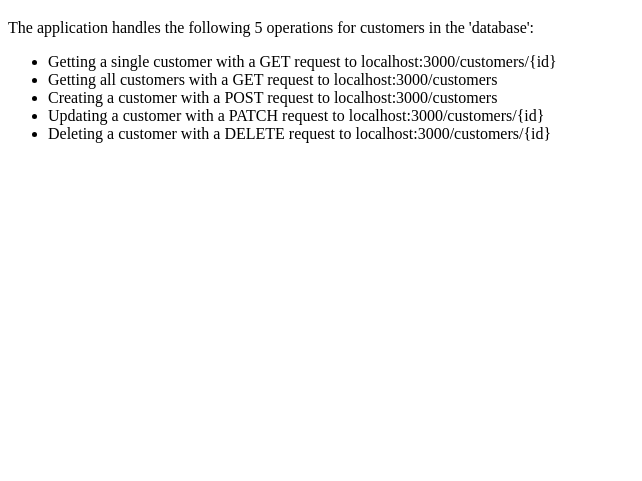
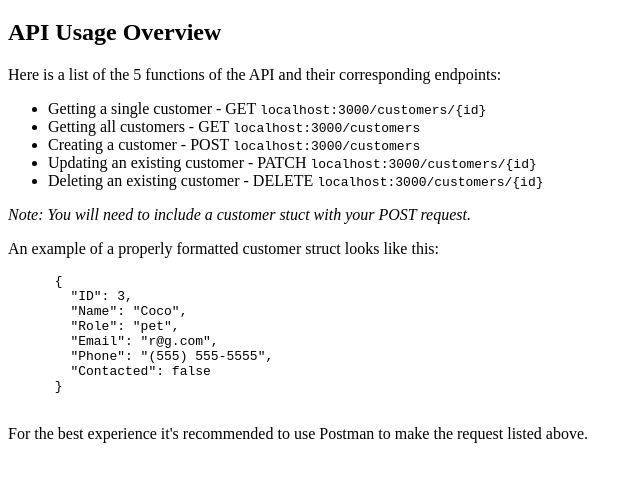
Before and after one commit to robcrock/udacity-go-crm, a plain HTML site: page index.html in a window 1280 px wide. Shown: the part 61-542 px from the top of the page, without its empty margins (0-642 px from the left). Drawn offline with Linux system fonts and the light colour scheme.

Commit message:
Updated the HTML to better describe how the user can make requests to the server.

```diff
--- a/index.html
+++ b/index.html
@@ -8,29 +8,52 @@
   </head>
   <body>
     <h1>CRM Backend</h1>
+    <h2>API Usage Overview</h2>
     <p>
-      The application handles the following 5 operations for customers in the
-      'database':
+      Here is a list of the 5 functions of the API and their corresponding
+      endpoints:
     </p>
     <ul>
       <li>
-        Getting a single customer with a GET request to
-        localhost:3000/customers/{id}
+        Getting a single customer - GET
+        <pre style="display: inline">localhost:3000/customers/{id}</pre>
       </li>
       <li>
-        Getting all customers with a GET request to localhost:3000/customers
+        Getting all customers - GET
+        <pre style="display: inline">localhost:3000/customers</pre>
       </li>
       <li>
-        Creating a customer with a POST request to localhost:3000/customers
+        Creating a customer - POST
+        <pre style="display: inline">localhost:3000/customers</pre>
       </li>
       <li>
-        Updating a customer with a PATCH request to
-        localhost:3000/customers/{id}
+        Updating an existing customer - PATCH
+        <pre style="display: inline">localhost:3000/customers/{id}</pre>
       </li>
       <li>
-        Deleting a customer with a DELETE request to
-        localhost:3000/customers/{id}
+        Deleting an existing customer - DELETE
+        <pre style="display: inline">localhost:3000/customers/{id}</pre>
       </li>
     </ul>
+
+    <i>
+      Note: You will need to include a customer stuct with your POST request.
+    </i>
+
+    <p>An example of a properly formatted customer struct looks like this:</p>
+    <pre>
+      {
+        "ID": 3,
+        "Name": "Coco",
+        "Role": "pet",
+        "Email": "r@g.com",
+        "Phone": "(555) 555-5555",
+        "Contacted": false
+      }
+    </pre>
+    <p>
+      For the best experience it's recommended to use Postman to make the
+      request listed above.
+    </p>
   </body>
 </html>
```
Also changed, not shown: 1 other file.
